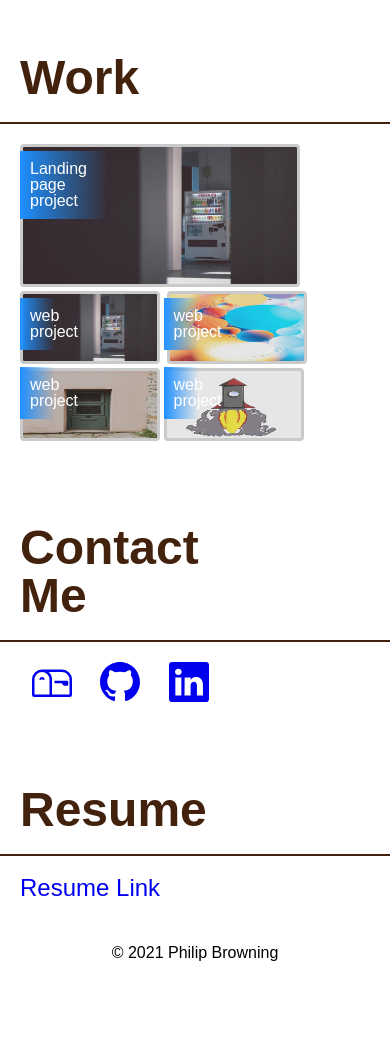
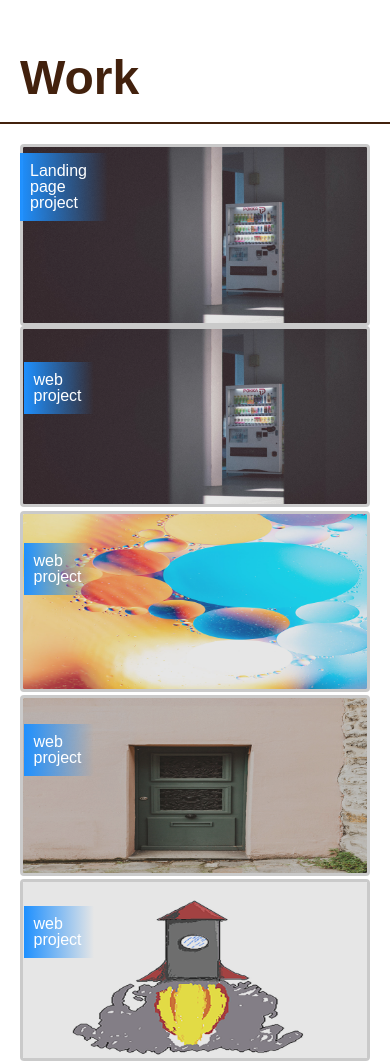
Before and after one commit to Philip741/portfolio, a plain HTML site: page index.html in a window 390 px wide. Shown: the part 720-1781 px from the top of the page. Before the commit the page ends 1706 px from the top, so only its background shows below. Drawn offline with Linux system fonts and the light colour scheme.

Commit message:
Changed to flex column for work images and changed the positioning of the image labels

```diff
--- a/assets/style.css
+++ b/assets/style.css
@@ -235,7 +235,8 @@ footer {
     }
 
     #work_container {
-        flex:80%;
+        display: flex;
+        flex-wrap: wrap;
         color:white;
     }
 
@@ -243,14 +244,14 @@ footer {
         border: 3px solid #ddd;
         border-radius: 4px;
         filter: contrast(0.8);
-        height: 70.5%;
-        width: 80%;
+        height: 100%;
+        width: 100%;
     }
     #work_smaller_image img {
         border: 3px solid #ddd;
         border-radius: 4px;
         height: 25%;
-        width: 40%;
+        width: 100%;
         filter: contrast(0.8);
 
     }
@@ -258,28 +259,30 @@ footer {
     #project2_label {
         position:absolute;
         top:5%;
-        width: 10%;
+        width: 20%;
+        left:1%;
         background: linear-gradient(to right, var(--blue), transparent);
     }
 
     #project3_label {
         position:absolute;
-        top:5%;
-        width: 10%;
-        left: 41%;
+        top:30%;
+        width: 20%;
+        left:1%;
         background: linear-gradient(to right, var(--blue), transparent);
     }
     #project4_label {
         position:absolute;
-        top:50%;
-        width: 10%;
+        top:55%;
+        width: 20%;
+        left: 1%;
         background: linear-gradient(to right, var(--blue), transparent);
     }
     #project5_label {
         position:absolute;
-        top:50%;
-        width: 10%;
-        left: 41%;
+        top:80%;
+        width: 20%;
+        left: 1%;
         background: linear-gradient(to right, var(--blue), transparent);
     }
 }
```
